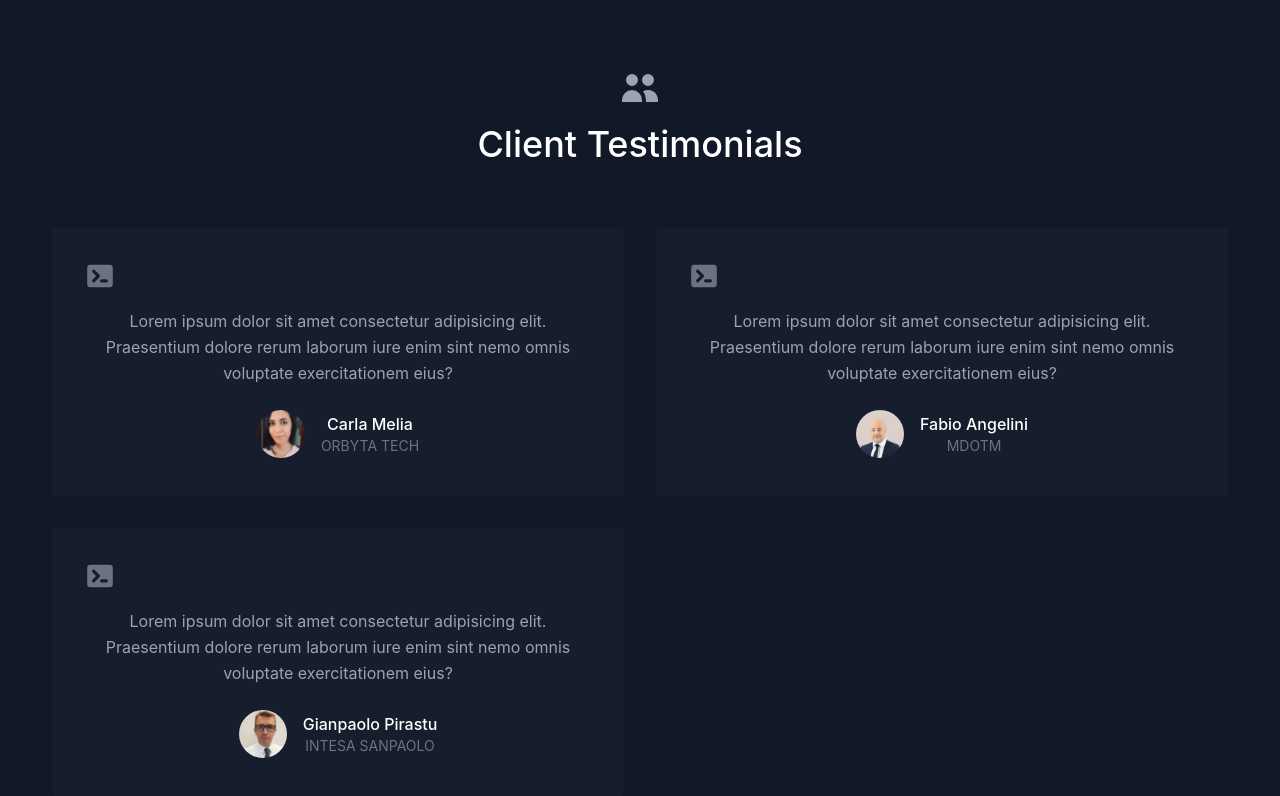
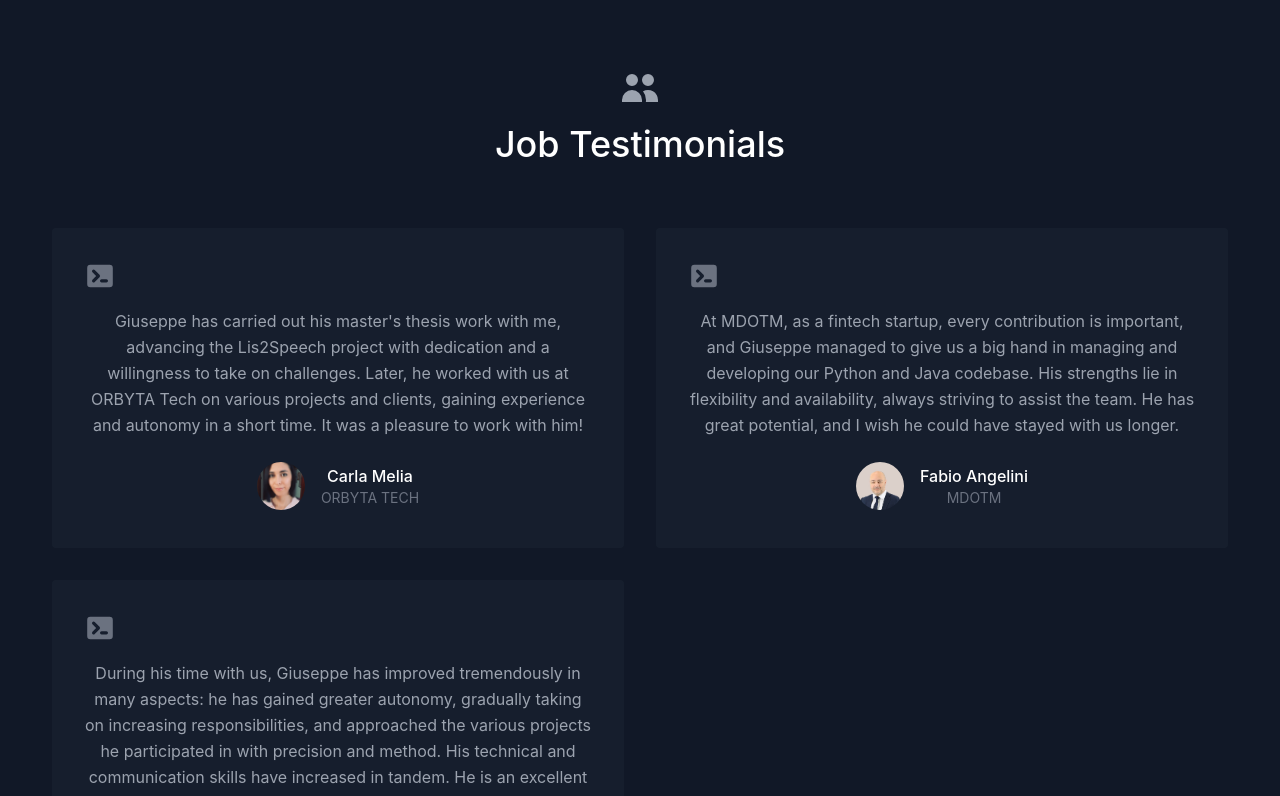
Before and after one commit to peppehermes/portfolio, a React (Create React App) app: page / in a window 1280 px wide. Shown: the part 2080-2876 px from the top of the page. Built offline with nearby package versions, Linux system fonts and the light colour scheme.

Commit message:
update job testimonials

```diff
--- a/src/components/Testimonials.js
+++ b/src/components/Testimonials.js
@@ -10,7 +10,7 @@ export default function Testimonials() {
             <div className="container text-center mx-auto px-5 py-10">
                 <UsersIcon className="w-10 inline-block mb-4" />
                 <h1 className="text-white title-font font-medium text-3xl sm:text-4xl mb-12">
-                    Client Testimonials
+                    Job Testimonials
                 </h1>
                 <div className="flex flex-wrap m-4">
                     {testimonials.map((testimonial) => (
--- a/src/data.js
+++ b/src/data.js
@@ -47,18 +47,18 @@ export const testimonials = [
         name: "Carla Melia",
         company: "ORBYTA Tech",
         image: "./img/carla.jpg",
-        quote: "Lorem ipsum dolor sit amet consectetur adipisicing elit. Praesentium dolore rerum laborum iure enim sint nemo omnis voluptate exercitationem eius?"
+        quote: "Giuseppe has carried out his master's thesis work with me, advancing the Lis2Speech project with dedication and a willingness to take on challenges. Later, he worked with us at ORBYTA Tech on various projects and clients, gaining experience and autonomy in a short time. It was a pleasure to work with him!"
     },
     {
         name: "Fabio Angelini",
         company: "MDOTM",
         image: "./img/fabio.jpg",
-        quote: "Lorem ipsum dolor sit amet consectetur adipisicing elit. Praesentium dolore rerum laborum iure enim sint nemo omnis voluptate exercitationem eius?"
+        quote: "At MDOTM, as a fintech startup, every contribution is important, and Giuseppe managed to give us a big hand in managing and developing our Python and Java codebase. His strengths lie in flexibility and availability, always striving to assist the team. He has great potential, and I wish he could have stayed with us longer."
     },
     {
         name: "Gianpaolo Pirastu",
         company: "Intesa Sanpaolo",
         image: "./img/gianpaolo.jpg",
-        quote: "Lorem ipsum dolor sit amet consectetur adipisicing elit. Praesentium dolore rerum laborum iure enim sint nemo omnis voluptate exercitationem eius?"
+        quote: "During his time with us, Giuseppe has improved tremendously in many aspects: he has gained greater autonomy, gradually taking on increasing responsibilities, and approached the various projects he participated in with precision and method. His technical and communication skills have increased in tandem. He is an excellent asset to our team."
     },
 ];
```
